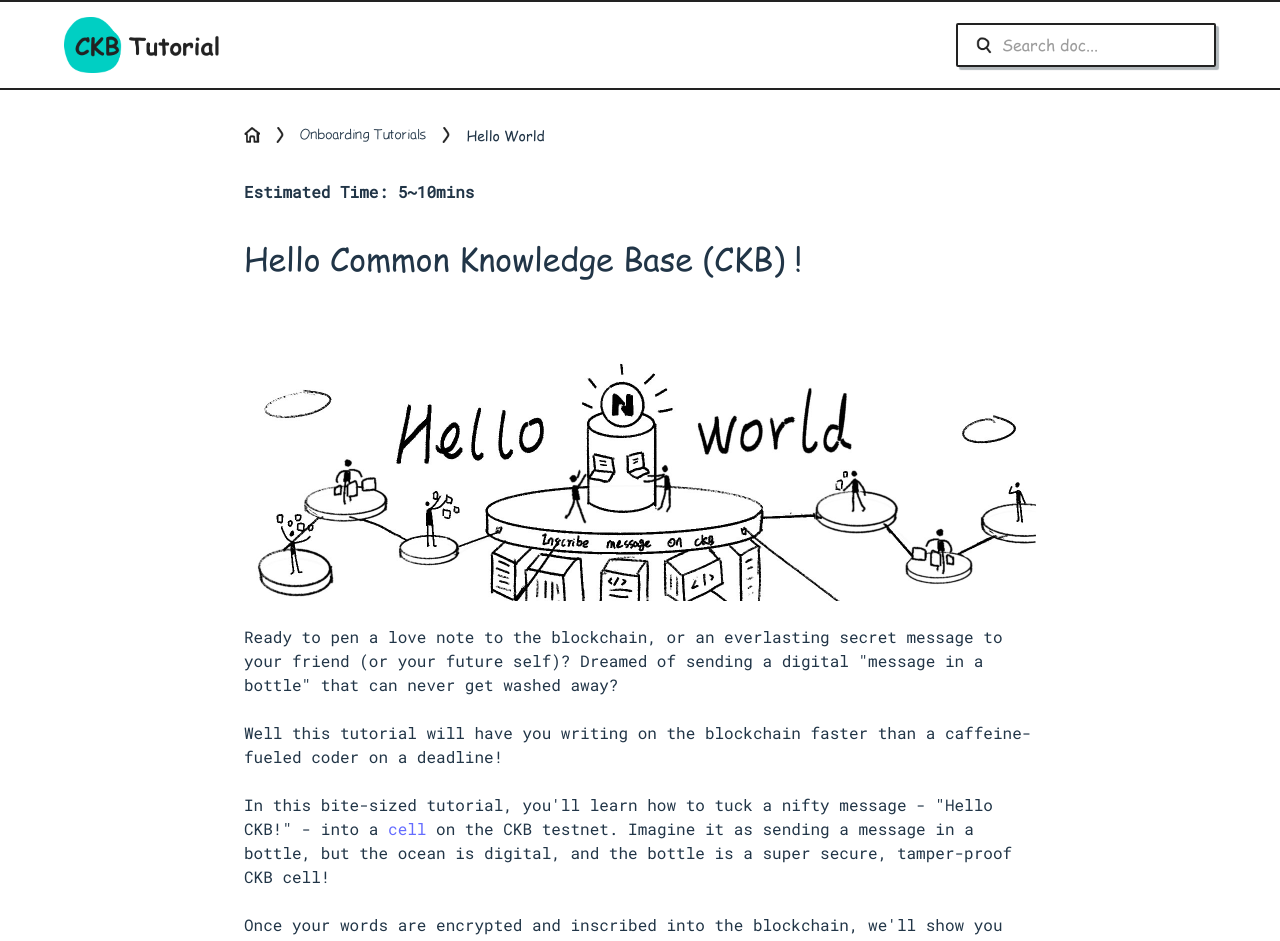
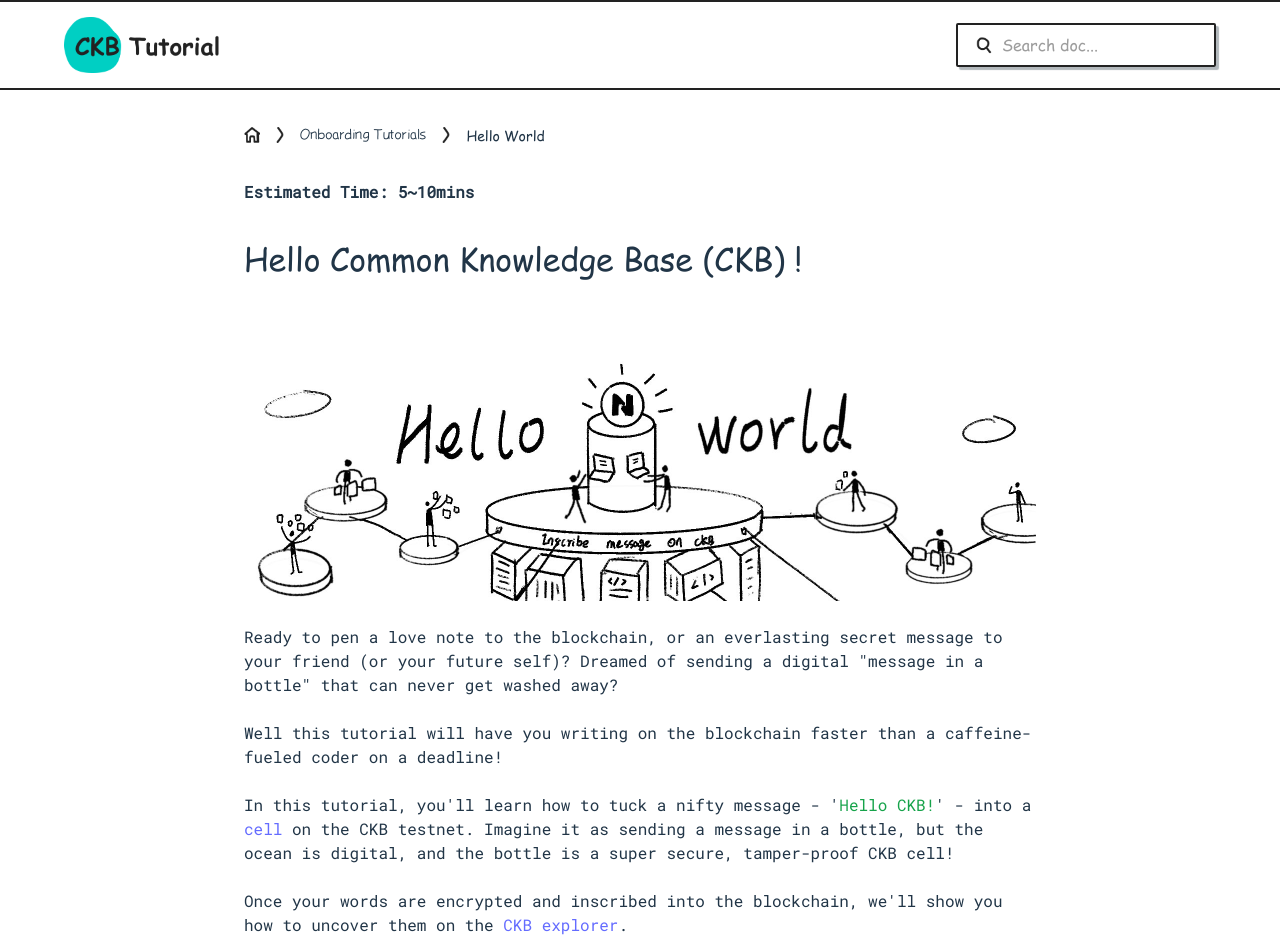
Before and after one commit to cryptape/ckb-tutorial, a React (Vite) app: page /example1 in a window 1280 px wide. Shown: the top 941 px of the page. Built offline with nearby package versions, Linux system fonts and the light colour scheme.

Commit message:
manual merge pr

```diff
--- a/src/Views/example.mdx
+++ b/src/Views/example.mdx
@@ -20,7 +20,7 @@ Ready to pen a love note to the blockchain, or an everlasting secret message to
 <br/>
 Well this tutorial will have you writing on the blockchain faster than a caffeine-fueled coder on a deadline!
 <br/>
-In this bite-sized tutorial, you'll learn how to tuck a nifty message - "Hello CKB!" - into a [cell](https://docs.nervos.org/docs/reference/cell/) on the CKB testnet. Imagine it as sending a message in a bottle, but the ocean is digital, and the bottle is a super secure, tamper-proof CKB cell!
+In this tutorial, you'll learn how to tuck a nifty message - '<span className="text-green-600">Hello CKB!</span>' - into a [cell](https://docs.nervos.org/docs/reference/cell/) on the CKB testnet. Imagine it as sending a message in a bottle, but the ocean is digital, and the bottle is a super secure, tamper-proof CKB cell!
 <br/>
 Once your words are encrypted and inscribed into the blockchain, we'll show you how to uncover them on the [CKB explorer](https://explorer.nervos.org/).
 
@@ -28,7 +28,7 @@ Once your words are encrypted and inscribed into the blockchain, we'll show you
 
 <TextLayout
     markdown={
-        '# Ready? \n Know your way around TypeScript? Great! Ever dabbled with Nervos CKB and Lumos? Even better! But if not, don	&#180;t worry, we	&#180;ll show you creating on CKB is as easy as 1-2-3!'
+        '# Ready? \n Know your way around [TypeScript](https://www.typescriptlang.org/)? Great! Ever dabbled with [Nervos CKB](https://academy.ckb.dev/courses/basic-theory) and [Lumos](https://github.com/ckb-js/lumos)? Even better! But if not, don &#180;t worry, we &#180;ll show you creating on CKB is as easy as 1-2-3!'
     }
     image={Test}
     ratio={190}
@@ -86,7 +86,7 @@ Boom! There's your message. Curious about the behind-the-scenes magic?
 ---
 # Behind the Scene
 
-The [program](https://github.com/Flouse/ckb-tthw/blob/42bf1b5a3566e2d8adf6ef79aad8580de0d79281/js/index.ts#L125-L136) inscribes "Hello Common Knowledge Base!" into a cell on the CKB testnet in [3 steps](https://github.com/Flouse/ckb-tthw/blob/42bf1b5a3566e2d8adf6ef79aad8580de0d79281/js/index.ts#L125-L136):
+The [program](https://github.com/cryptape/ckb-tutorial/blob/main/js/index.ts) inscribes "Hello Common Knowledge Base!" into a cell on the CKB testnet in [3 steps](https://github.com/cryptape/ckb-tutorial/blob/2c5e4cfae3d7301b4c1d488446cf440c0436b629/js/index.ts#L146-L154):
 
 <br/>
 
@@ -96,7 +96,8 @@ The [program](https://github.com/Flouse/ckb-tthw/blob/42bf1b5a3566e2d8adf6ef79aa
 
 That's it - three easy steps to making your mark on the blockchain.
 
-<br/>
+---
+
 # Bonus Round
 Feeling adventurous?
 
```
